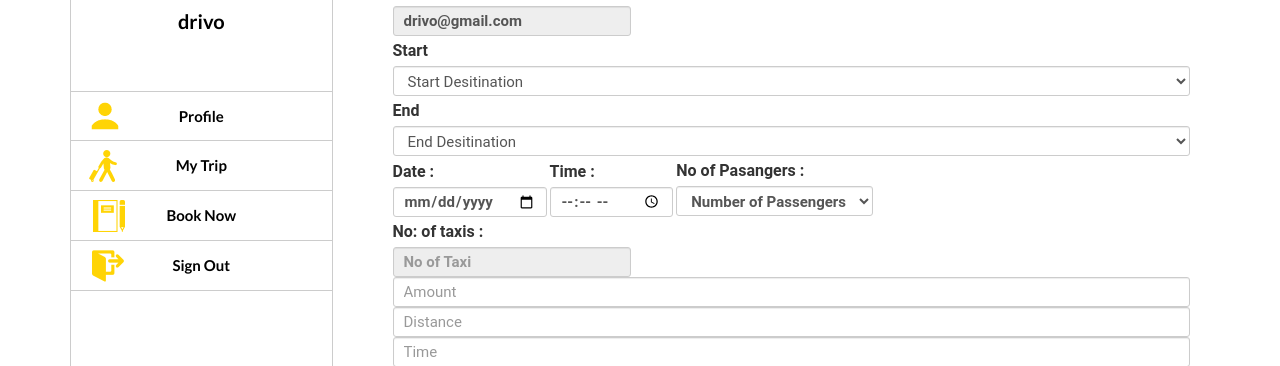
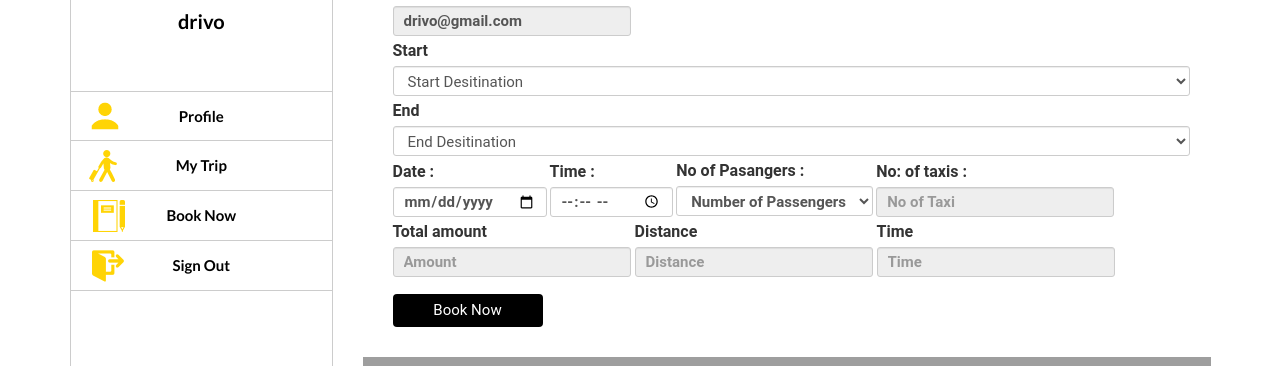
Before and after one commit to shazaib/Project2016, a PHP site: page /book-now in a window 1280 px wide. Shown: the part 290-656 px from the top of the page. Run offline with PHP 8.4, Linux system fonts and the light colour scheme; a user stored in the database is signed in; data comes from the database, SQL or seed files in the repository; some libraries are stand-ins or nearby versions; grey boxes are pictures that could not be loaded.

Commit message:
updtae book now

```diff
--- a/book-now.php
+++ b/book-now.php
@@ -204,7 +204,9 @@ if ($email==NULL) {
            </label>
           </td>
 
-
+          <td>
+            <label> No: of taxis : <input id="psg"  class="form-control input-sm" placeholder="No of Taxi" name="psg" readonly type="text"></label>
+          </td>
 
        </tr>
       </table>
@@ -232,12 +234,6 @@ if ($email==NULL) {
 
 
 
-    <label> No: of taxis : <input id="psg"  class="form-control input-sm" placeholder="No of Taxi" name="psg" readonly type="text"></label>
-    <input id="amount"  class="form-control input-sm" placeholder="Amount" name="amount" type="text">
-    <input id="Distance"  class="form-control input-sm" placeholder="Distance" name="Distance" type="text">
-     <input id="time"  class="form-control input-sm" placeholder="Time" name="time" type="text">
-
-
     <table>
     <tr>
     <td>
@@ -257,7 +253,6 @@ if ($email==NULL) {
 
     </tr>
     </table>
-
     <br>
     <br>
       <table><tr><td><input type="submit" name="ins"  class="btn btn-danger input-sm book-now-btn-pg" id="submit" value="Book Now"></td>
```
